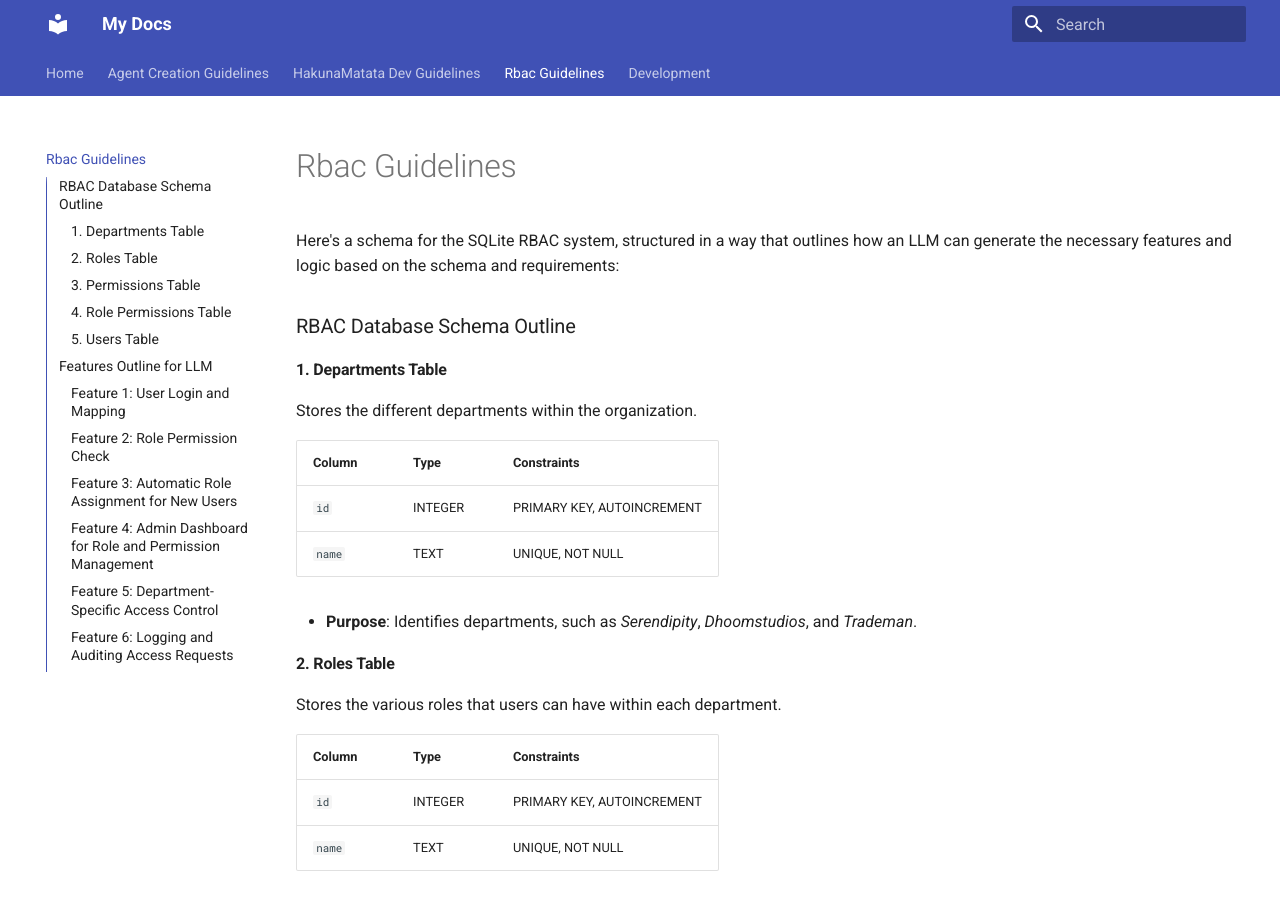
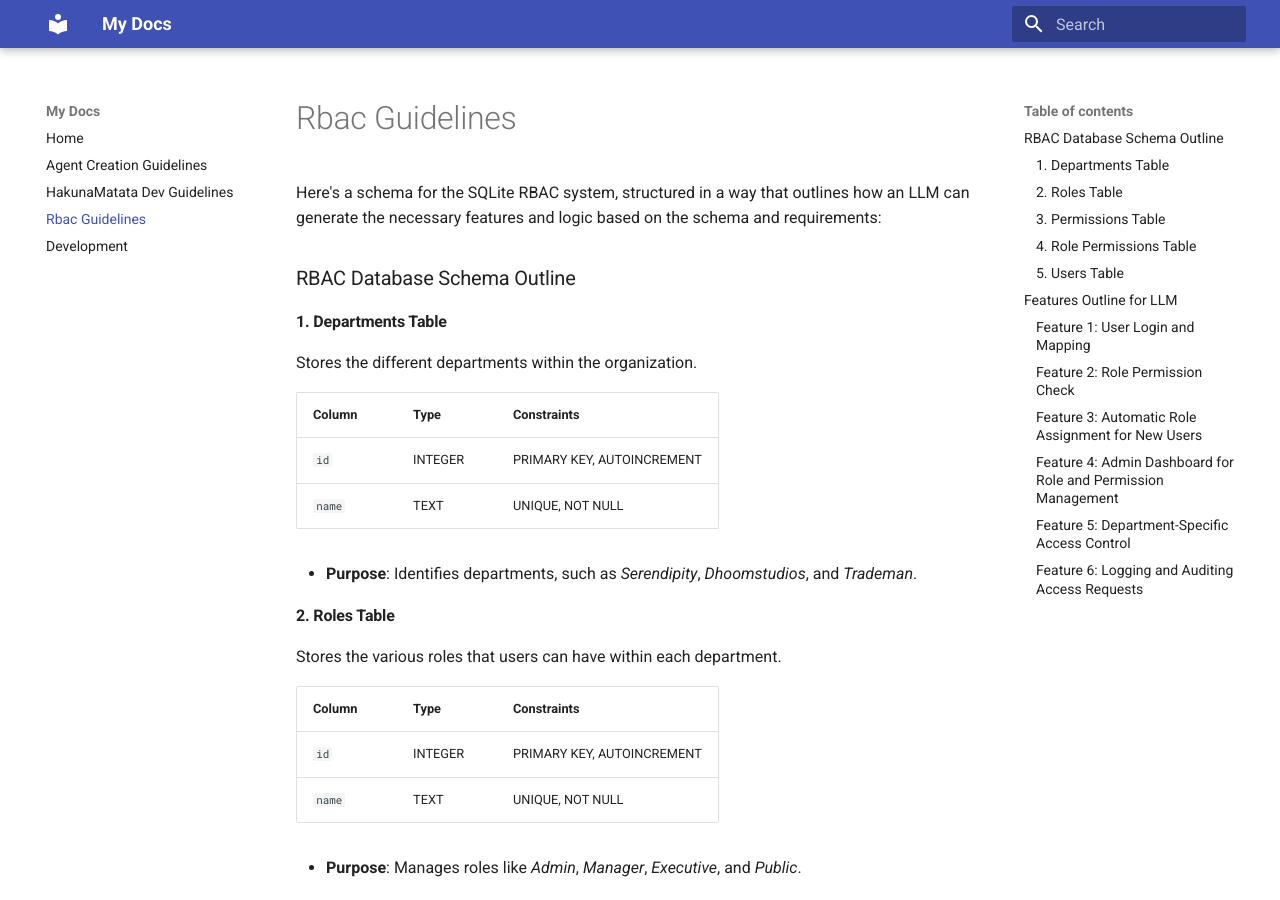
Before and after one commit to Serendipity2-0/hakuna-matata, an MkDocs documentation site: the page built from docs/RbacGuidelines.md, in a window 1280 px wide and 900 px high. Built offline with MkDocs 1.6.1 and Material for MkDocs 9.7.7, drawn with Linux system fonts in a browser that asks for light colours.

```diff
--- a/mkdocs.yml
+++ b/mkdocs.yml
@@ -1,17 +1,7 @@
 site_name: My Docs
-docs_dir: docs
+docs_dir: docs  # Tell MkDocs to look in the 'docs/' folder for Markdown files
 theme:
   name: material
-  features:
-    - navigation.tabs
-    - navigation.sections
-    - toc.integrate
-    - navigation.top
-    - search.suggest
-    - search.highlight
-    - content.tabs.link
-    - content.code.annotation
-    - content.code.copy
 
 plugins:
   - search
@@ -23,16 +13,3 @@ nav:
   - HakunaMatata Dev Guidelines: HakunaMatataDevGuide.md
   - Rbac Guidelines: RbacGuidelines.md
   - Development: developmentSch.MD
-
-markdown_extensions:
-  - pymdownx.highlight:
-      anchor_linenums: true
-  - pymdownx.inlinehilite
-  - pymdownx.snippets
-  - admonition
-  - pymdownx.arithmatex:
-      generic: true
-  - footnotes
-  - pymdownx.details
-  - pymdownx.superfences
-  - pymdownx.mark
```
Also changed, not shown: 1 other file.
